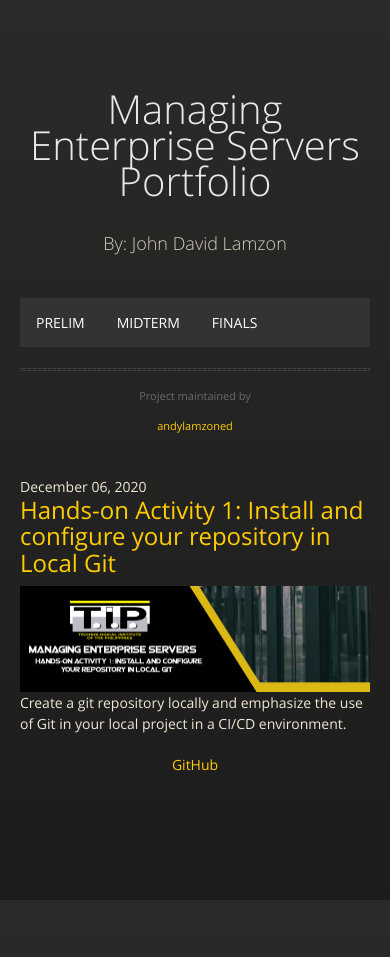
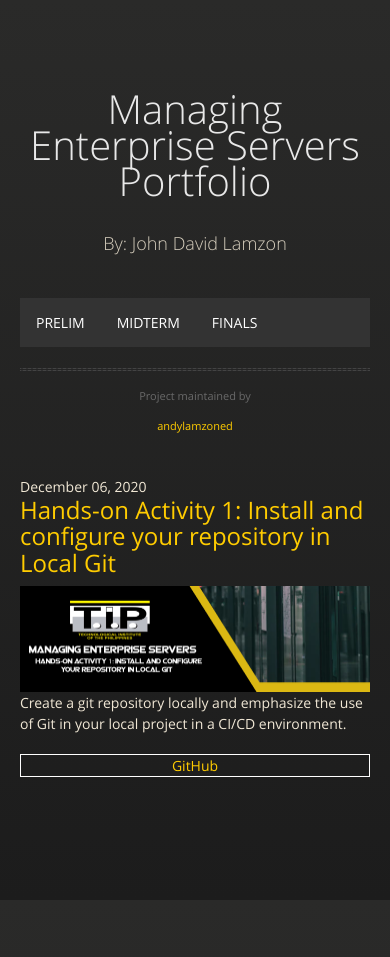
Before and after one commit to andylamzoned/andylamzoned.github.io, a Jekyll site: the page built from index.md, in a window 390 px wide. Built offline with Jekyll 4.4.1, drawn with Linux system fonts in a browser that asks for light colours.

Commit message:
default.html test

```diff
--- a/assets/css/main.css
+++ b/assets/css/main.css
@@ -169,6 +169,6 @@ ul {
 						ul.actions:not(.fixed) li .button.icon:before {
 							margin-left: -0.5rem;
                         }
-p .ghost {
+.ghost {
     border: 1px #ffffff solid
 }
```
